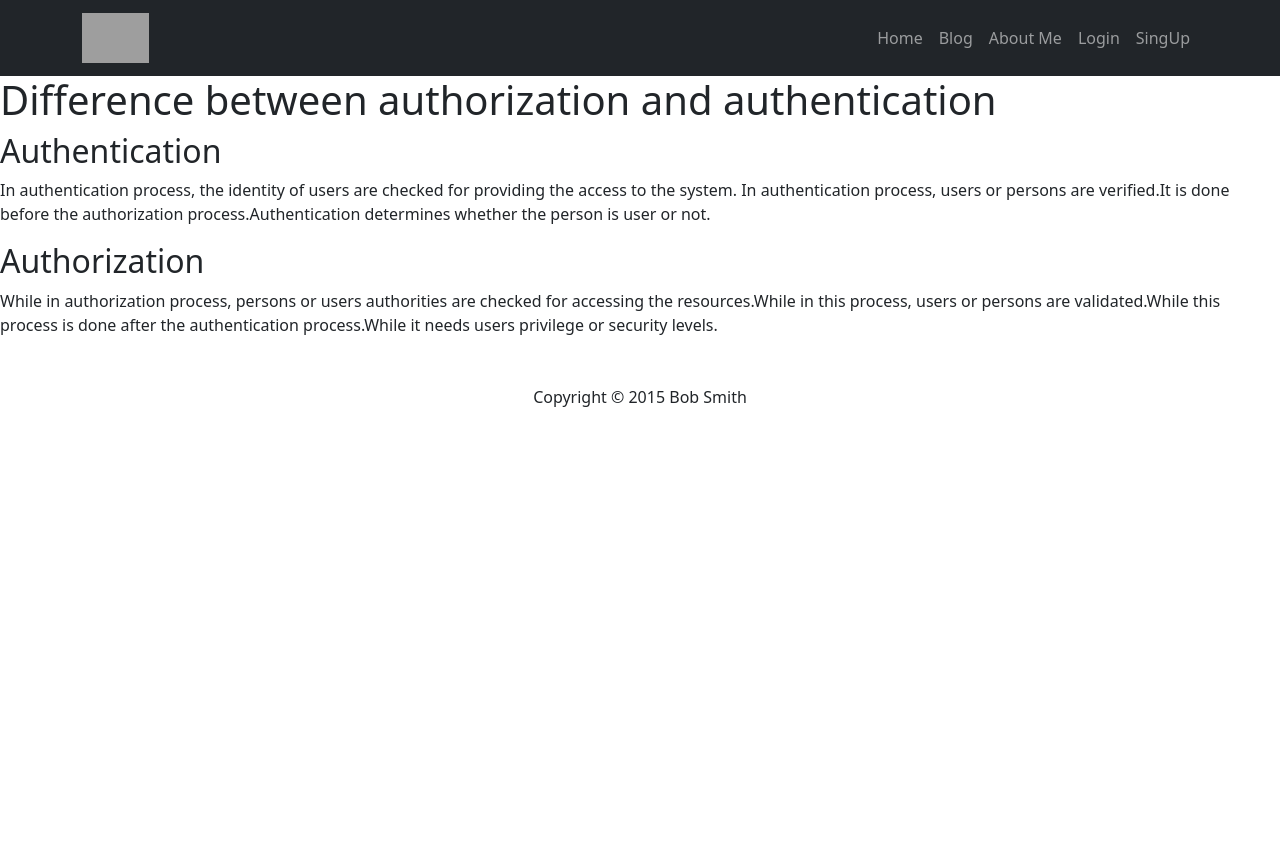
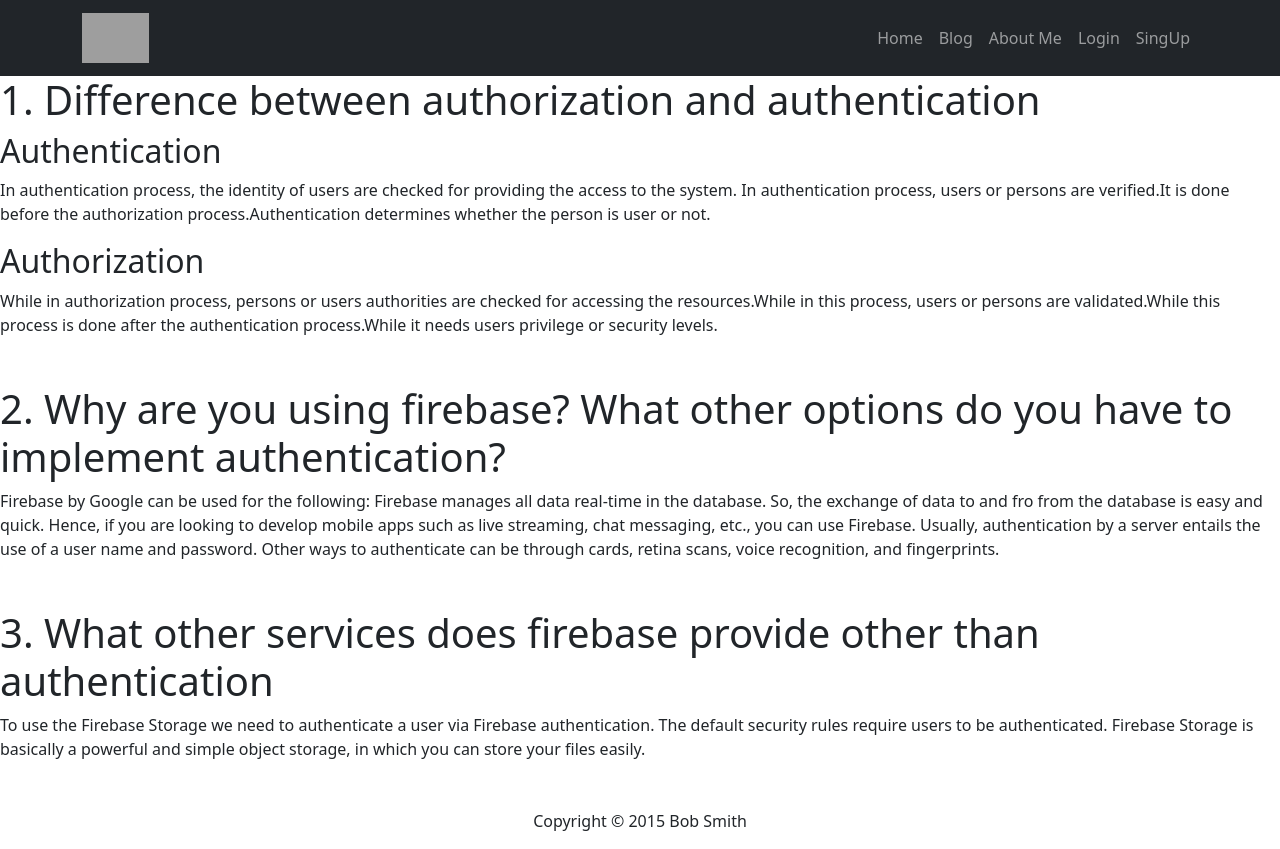
Before and after one commit to ShihabReza/photography, a React (Create React App) app: page /blog in a window 1280 px wide. Before the commit the page ends 800 px from the top, so only its background shows below. Built offline with nearby package versions, Linux system fonts and the light colour scheme; no server answers; grey boxes are pictures that could not be loaded.

Commit message:
qustion-ans

```diff
--- a/src/component/Blog/Blog.js
+++ b/src/component/Blog/Blog.js
@@ -4,16 +4,22 @@ import './Blog.css'
 const Blog = () => {
     return (
         <div>
-            <div className="blog">
+            <div className="blog ">
                 <div className="qustion-one">
-                    <h1>Difference between authorization and authentication</h1>
+                    <h1>1. Difference between authorization and authentication</h1>
                     <h2>Authentication</h2>
                     <p>In authentication process, the identity of users are checked for providing the access to the system.	In authentication process, users or persons are verified.It is done before the authorization process.Authentication determines whether the person is user or not.</p>
                     <h2>Authorization</h2>
                     <p>While in authorization process, persons or users authorities are checked for accessing the resources.While in this process, users or persons are validated.While this process is done after the authentication process.While it needs users privilege or security levels.</p>
                 </div>
-                <div className="qustion-to">
 
+                <div className="qustion-to mt-5">
+                    <h1>2. Why are you using firebase? What other options do you have to implement authentication? </h1>
+                    <p>Firebase by Google can be used for the following: Firebase manages all data real-time in the database. So, the exchange of data to and fro from the database is easy and quick. Hence, if you are looking to develop mobile apps such as live streaming, chat messaging, etc., you can use Firebase. Usually, authentication by a server entails the use of a user name and password. Other ways to authenticate can be through cards, retina scans, voice recognition, and fingerprints.</p>
+                </div>
+                <div className="qustion-three mt-5">
+                    <h1>3. What other services does firebase provide other than authentication</h1>
+                    <p>To use the Firebase Storage we need to authenticate a user via Firebase authentication. The default security rules require users to be authenticated. Firebase Storage is basically a powerful and simple object storage, in which you can store your files easily.</p>
                 </div>
             </div>
         </div>
```
